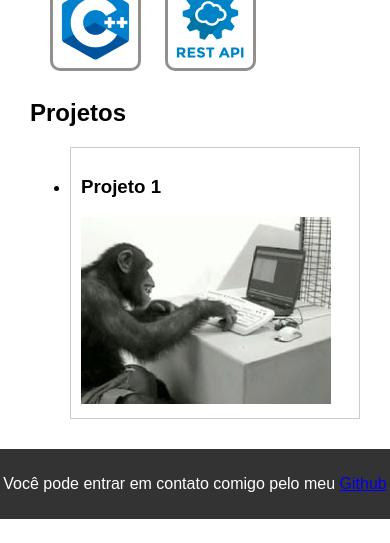
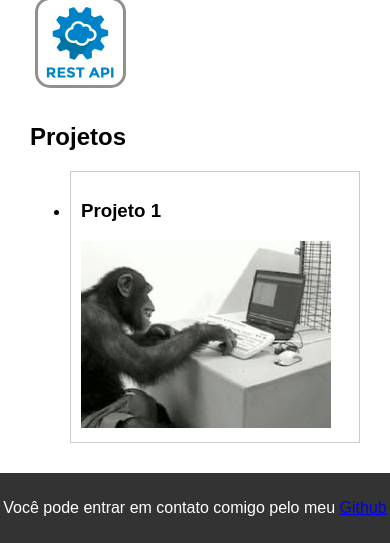
Before and after one commit to AndreXime/AndreXime.github.io, a plain HTML site: page index.html in a window 390 px wide. Shown: the part 551-1094 px from the top of the page. Before the commit the page ends 1070 px from the top, so only its background shows below. Drawn offline with Linux system fonts and the light colour scheme.

Commit message:
mobile fix

```diff
--- a/style.css
+++ b/style.css
@@ -41,15 +41,14 @@ section {
 }
 #tech-list li{
     border: 3px solid #948f8f;
-    border-radius: 10px;
-    margin-left: 20px;
-    padding-top: 72px;
-    display: inline;
+    border-radius: 15px;
+    margin: 5px;
+    display: inline-flex;
 }
 #tech-list li img{
     height: 85px;
     width: 85px;
-    border-radius: 10px;
+    border-radius: 15px;
 }
 
 .list {
```
